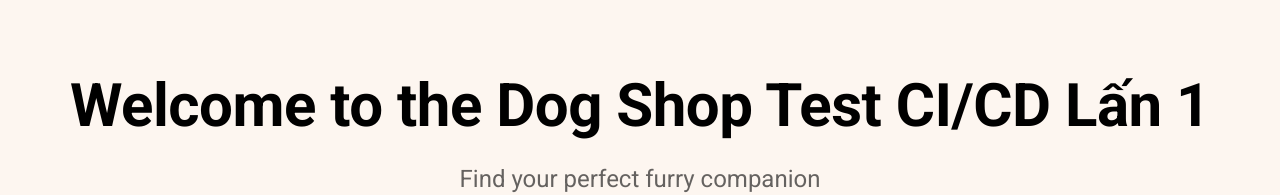
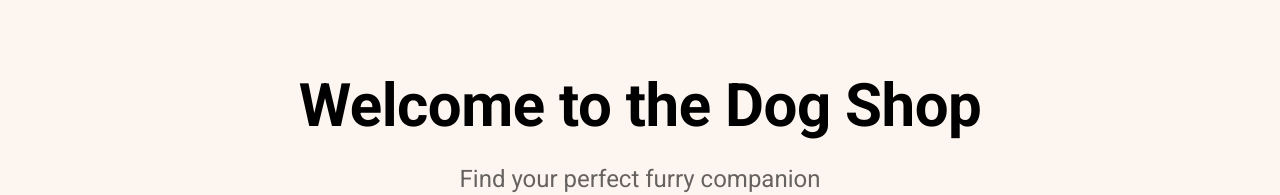
Before and after one commit to TTHai-Git/Typescript_Projects, a React (Create React App) app in the folder PetShop/client/: page / in a window 1280 px wide. Shown: the part 134-329 px from the top of the page. Built offline with nearby package versions, Linux system fonts and the light colour scheme.

Commit message:
Update text

```diff
--- a/PetShop/client/src/Components/Home.tsx
+++ b/PetShop/client/src/Components/Home.tsx
@@ -36,7 +36,7 @@ const Home = () => {
       {/* Hero Section */}
       <Box sx={{ py: 10, textAlign: 'center', bgcolor: '#fdf6f0' }}>
         <Typography variant="h2" fontWeight="bold" gutterBottom>
-          Welcome to the Dog Shop Test CI/CD Lấn 1
+          Welcome to the Dog Shop
         </Typography>
         <Typography variant="h5" color="text.secondary">
           Find your perfect furry companion
```
